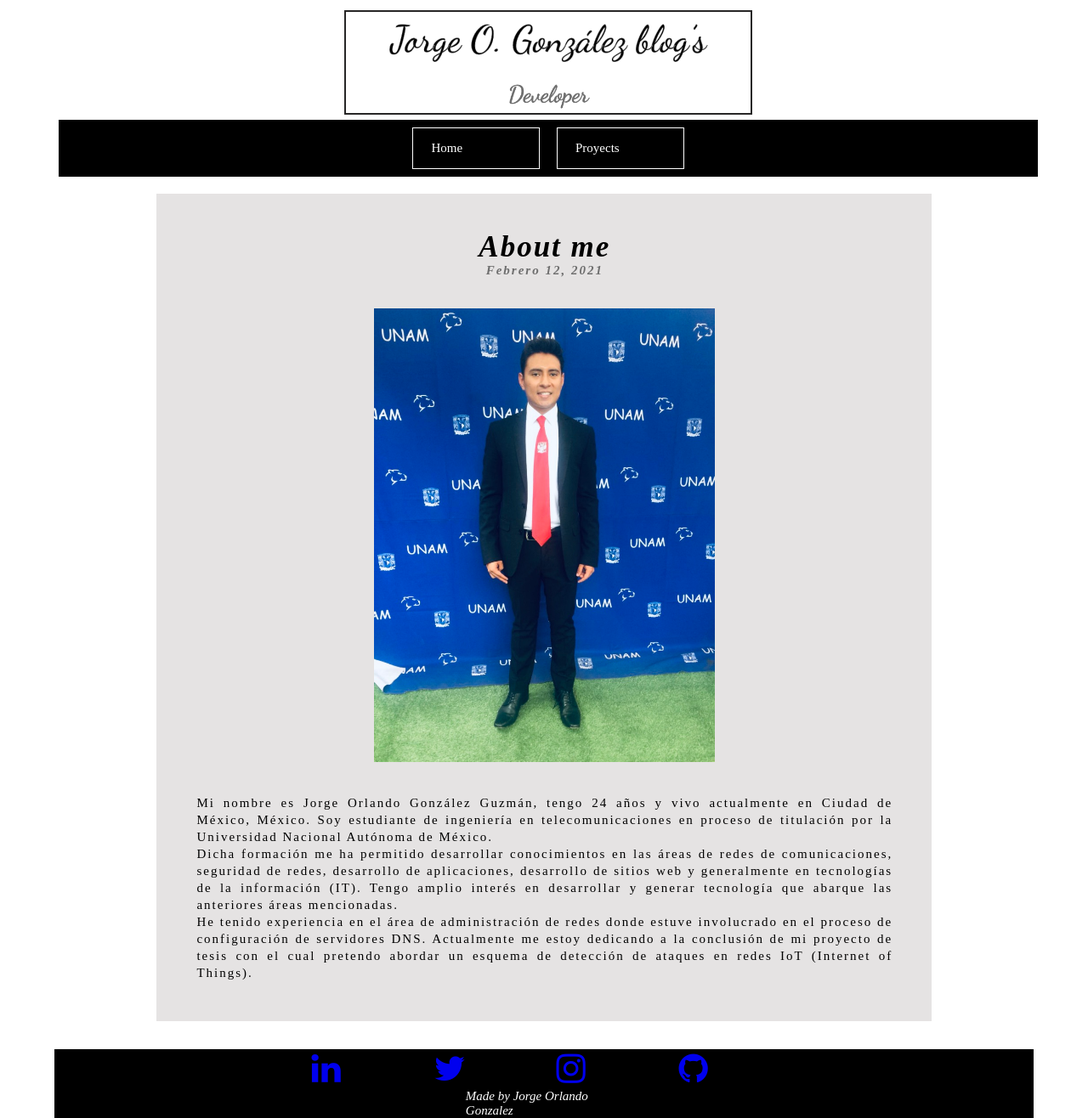
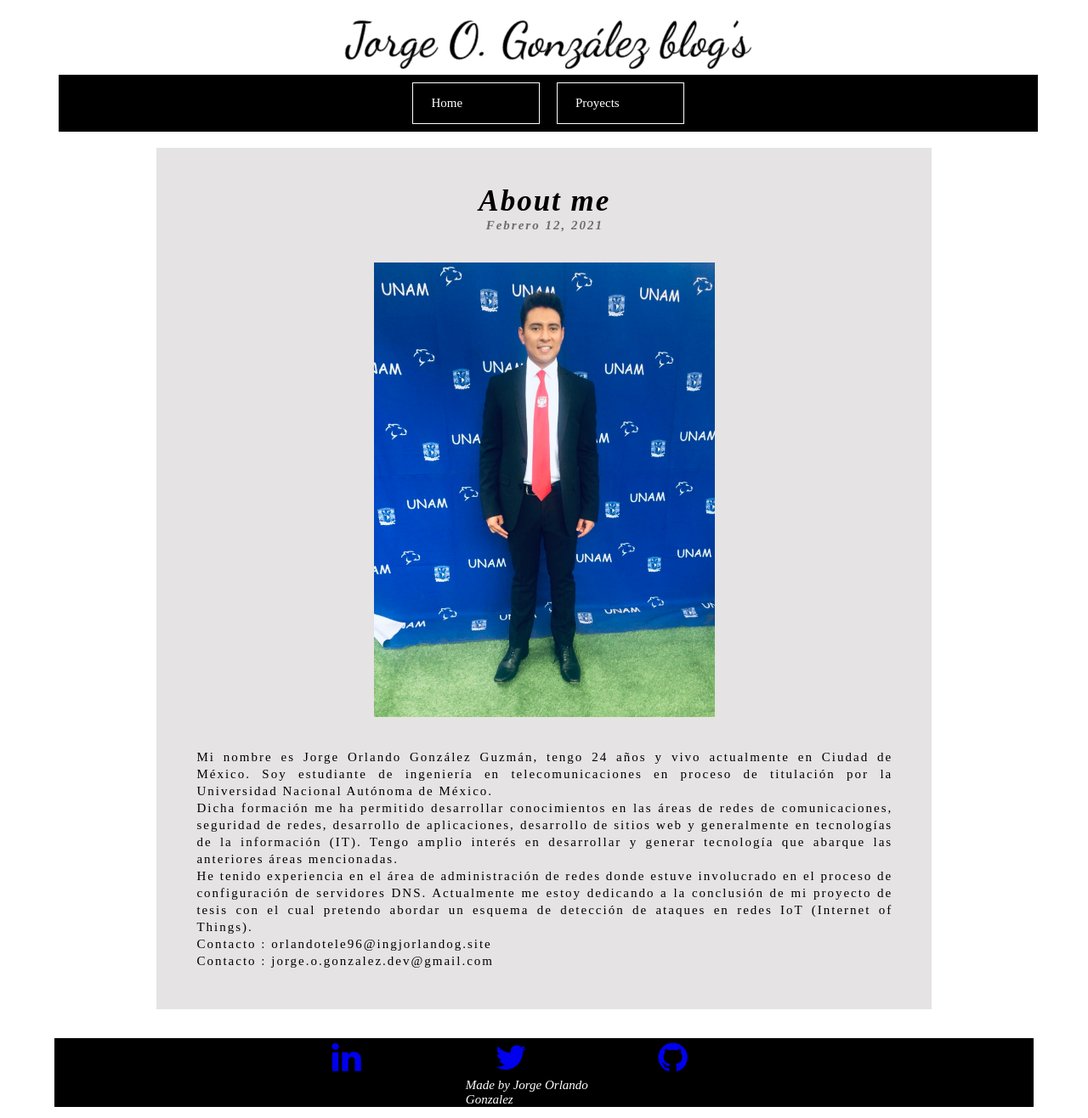
Before and after one commit to OrlandoTele96/website-ingjorlandog, a plain HTML site: page index.html in a window 1280 px wide. Shown: the whole page at 85% size. Drawn offline with Linux system fonts and the light colour scheme.

Commit message:
Modified

```diff
--- a/index.html
+++ b/index.html
@@ -15,7 +15,7 @@
     <div class="body-container">
       <header>
         <div class="logo">
-          <img src="img/blogtitle.png" alt="">
+          <img src="img/head-text.png" alt="">
         </div>
         <nav>
           <ul>
@@ -38,7 +38,7 @@
             <!--Texto-->
             <div class="text-article">
               <p> Mi nombre es Jorge Orlando González Guzmán, tengo 24 años y vivo
-              actualmente en Ciudad de México, México. Soy estudiante de
+              actualmente en Ciudad de México. Soy estudiante de
               ingeniería en telecomunicaciones en proceso de titulación por la
               Universidad Nacional Autónoma de México. </p>
               <p>Dicha formación me ha permitido desarrollar conocimientos en
@@ -52,6 +52,8 @@
               Actualmente me estoy dedicando a la conclusión de mi proyecto de
               tesis con el cual pretendo abordar un esquema de detección de
               ataques en redes IoT (Internet of Things). </p>
+              <p>Contacto : orlandotele96@ingjorlandog.site</p>
+              <p>Contacto : jorge.o.gonzalez.dev@gmail.com</p>
             </div>
           </div>
         </article>
@@ -62,16 +64,13 @@
         </div>
         <div class="networks">
           <div class="icon-net">
-            <a href="#"><i class="fa fa-linkedin"></i></a>
+            <a href="https://www.linkedin.com/in/jorge-orlando-gonz%C3%A1lez-guzm%C3%A1n-566180b5/"><i class="fa fa-linkedin"></i></a>
           </div>
           <div class="icon-net">
-            <a href="#"><i class="fa fa-twitter"></i></a>
+            <a href="https://twitter.com/JorgeOrlandoGo9"><i class="fa fa-twitter"></i></a>
           </div>
           <div class="icon-net">
-            <a href="#"><i class="fa fa-instagram"></i></a>
-          </div>
-          <div class="icon-net">
-            <a href="#"><i class="fa fa-github"></i></a>
+            <a href="https://github.com/OrlandoTele96"><i class="fa fa-github"></i></a>
           </div>
         </div>
       </footer>
```
Also changed, not shown: Proyects.html (+2 -2 lines), img/dispositivos.jpeg (added), img/head-text.png (added), 1 other file.
